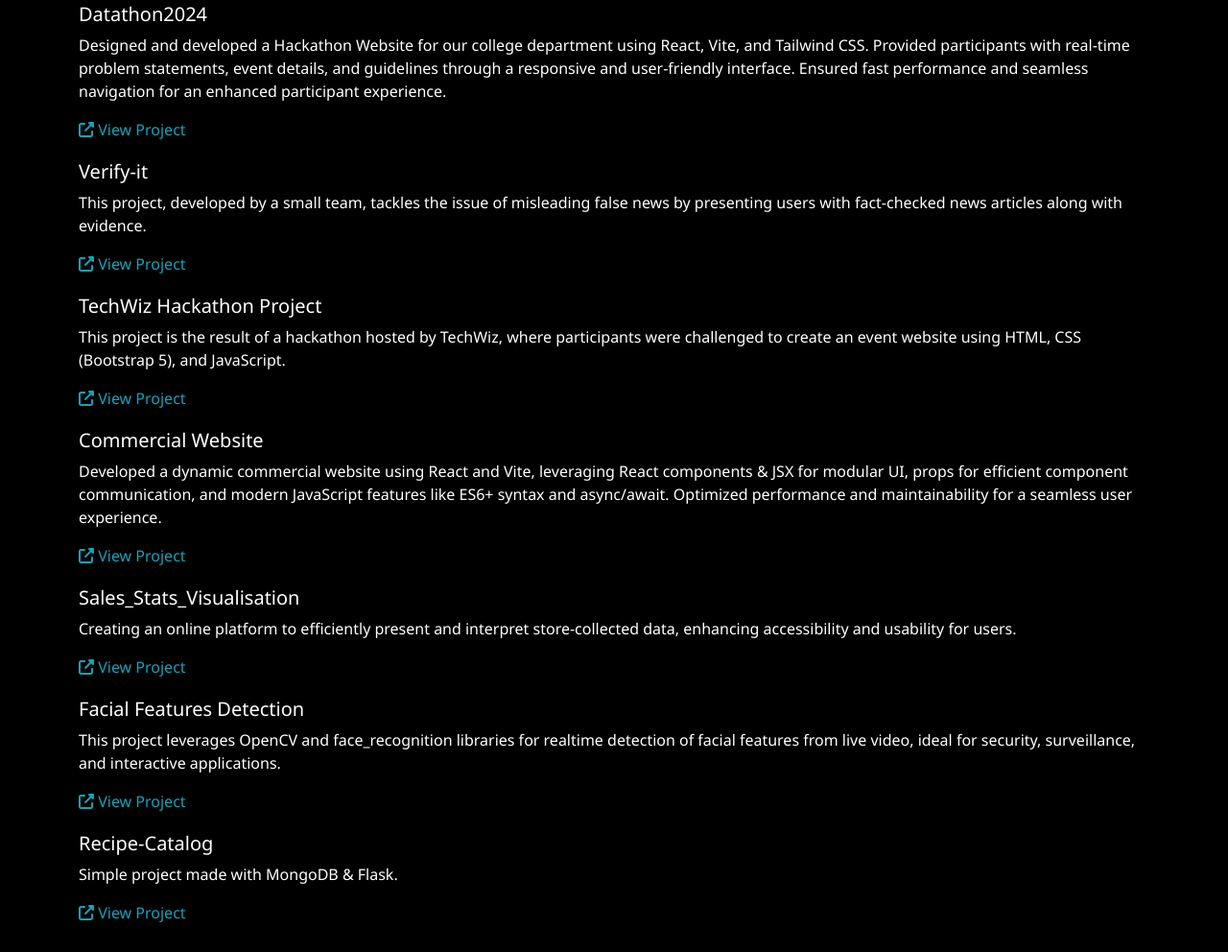
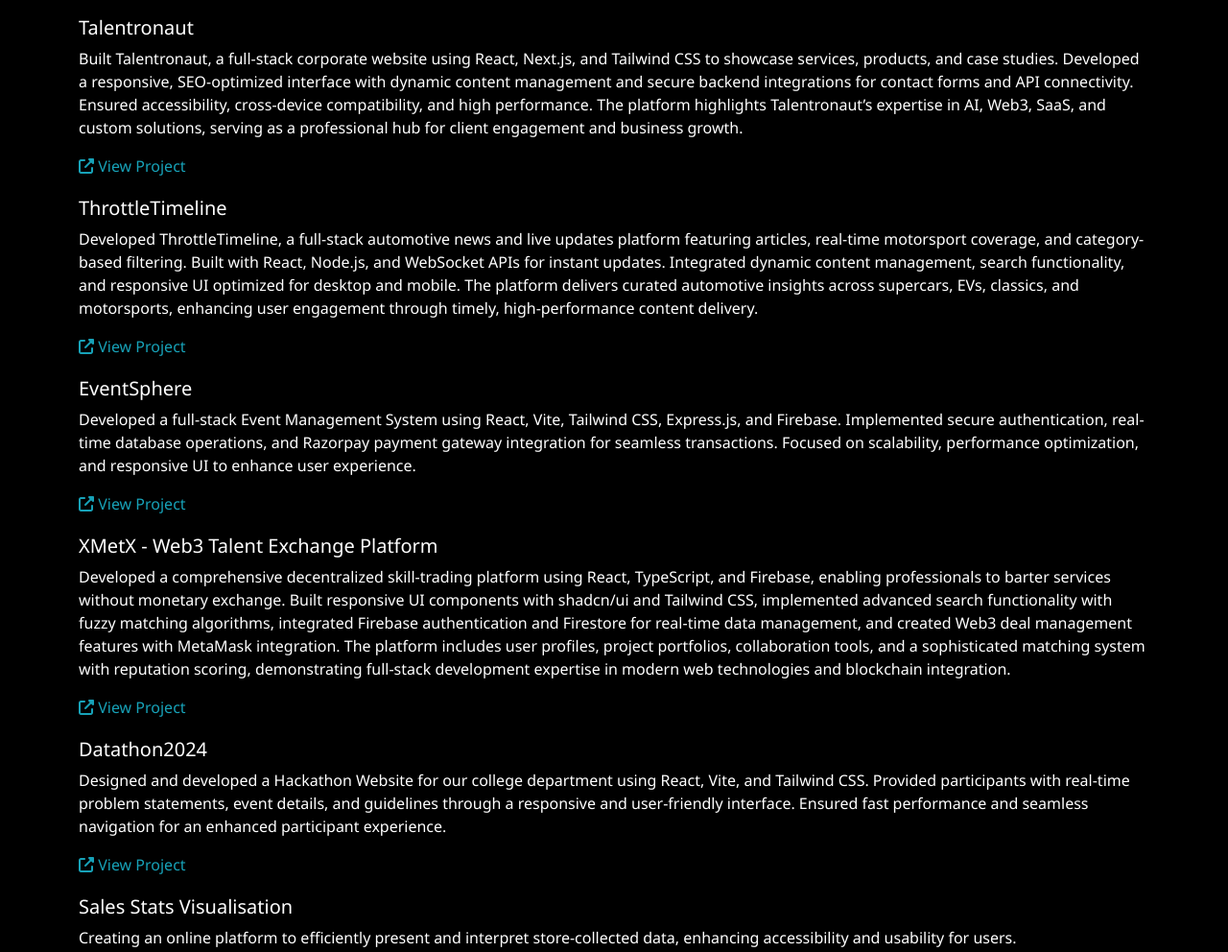
Before and after one commit to Souvik8426/Resume, a plain HTML site: page index.html in a window 1280 px wide. Shown: the part 1660-2652 px from the top of the page at 96% size. Drawn offline with nearby package versions, Linux system fonts and the light colour scheme.

Commit message:
Updated Projects

```diff
--- a/index.html
+++ b/index.html
@@ -35,6 +35,10 @@
             <div class="contact-info">
                 <p><i class="fas fa-map-marker-alt"></i> Chennai, Tamil Nadu</p>
                 <p><i class="fas fa-phone"></i> +91 9444359046</p>
+                <p>
+                    <i class="fas fa-globe"></i>
+                    <a href="https://souvik8426.netlify.app/" target="_blank">My Portfolio Site</a>
+                </p>
                 <p>
                     <i class="fas fa-envelope"></i>
                     <a href="mailto:souvikdas8426@gmail.com">souvikdas8426@gmail.com</a>
@@ -88,7 +92,7 @@
             <ul class="list-unstyled">
                 <li>
                     <strong>Operating Systems:</strong> Understanding of and familiarity with operating systems like
-                    Windows, Linux, and macOS(beginner level).
+                    Windows, Linux, and MacOS(beginner level).
                 </li>
                 <li>
                     <strong>Problem-Solving Skills:</strong> Ability to analyze complex problems and develop efficient
@@ -110,8 +114,22 @@
             <h2 class="section-title">Technical Skills</h2>
             <ul class="list-unstyled">
                 <li>HTML, CSS, JS, React Js & Ts, Bootstrap, Tailwind</li>
-                <li>Python, C, Bash, Git</li>
-                <li>Mongo Db, SQL</li>
+                <li>Python, Bash, Git</li>
+                <li>Firebase, Mongo Db, SQL</li>
+            </ul>
+        </section>
+
+        <!-- Internships -->
+        <section id="volunteering" class="mb-5">
+            <h2 class="section-title">Internships</h2>
+            <ul class="list-unstyled">
+                <li>
+                    <strong>Talentronaut</strong> - Full-Stack Dev, Chennai (July 2024 - Ongoing)
+                    <a href="https://drive.google.com/file/d/102VDg4QlUQ4Z42lMYW1sLAf4egX0os4-/view?usp=sharing"
+                        target="_blank">
+                        <i class="fas fa-external-link-alt"></i> Offer Letter
+                    </a>
+                </li>
             </ul>
         </section>
 
@@ -127,7 +145,7 @@
                     </a>
                 </li>
                 <li>
-                    <strong>Web Development</strong> - TEACHNOOK
+                    <strong>Web Development</strong> - Teachnook
                     <a href="https://drive.google.com/file/d/106ejSDwmLLBL7Q22rfzLyHhdgFLixO65/view?usp=sharing"
                         target="_blank">
                         <i class="fas fa-external-link-alt"></i> Link
@@ -154,6 +172,35 @@
         <section id="projects" class="mb-5">
             <h2 class="section-title">Projects</h2>
             <div class="project-item">
+                <h5>Talentronaut</h5>
+                <p>
+                    Built Talentronaut, a full-stack corporate website using React, Next.js, and Tailwind CSS to
+                    showcase services, products, and case studies. Developed a responsive, SEO-optimized interface with
+                    dynamic content management and secure backend integrations for contact forms and API connectivity.
+                    Ensured accessibility, cross-device compatibility, and high performance. The platform highlights
+                    Talentronaut’s expertise in AI, Web3, SaaS, and custom solutions, serving as a professional hub for
+                    client engagement and business growth.
+                </p>
+                <a href="https://www.talentronaut.in/" target="_blank">
+                    <i class="fas fa-external-link-alt"></i> View Project
+                </a>
+            </div>
+            <div class="project-item">
+                <h5>ThrottleTimeline</h5>
+                <p>
+                    Developed ThrottleTimeline, a full-stack automotive news and live updates platform featuring
+                    articles, real-time motorsport coverage, and category-based filtering. Built with React, Node.js,
+                    and WebSocket APIs for instant updates. Integrated dynamic content management, search
+                    functionality, and responsive UI optimized for desktop and mobile. The platform delivers curated
+                    automotive insights across supercars, EVs, classics, and motorsports, enhancing user engagement
+                    through timely, high-performance content delivery.
+
+                </p>
+                <a href="https://throttletimeline.netlify.app/" target="_blank">
+                    <i class="fas fa-external-link-alt"></i> View Project
+                </a>
+            </div>
+            <div class="project-item">
                 <h5>EventSphere</h5>
                 <p>
                     Developed a full-stack Event Management System using React, Vite, Tailwind CSS, Express.js, and
@@ -164,19 +211,22 @@
                     <i class="fas fa-external-link-alt"></i> View Project
                 </a>
             </div>
-            <!-- <div class="project-item">
-                <h5>Elysia</h5>
+            <div class="project-item">
+                <h5>XMetX - Web3 Talent Exchange Platform</h5>
                 <p>
-                    Built a safe and personalized content-sharing platform using React, Vite, Tailwind CSS, and
-                    Firebase. Integrated Hugging Face NLP models (MiniLM) for real-time content tagging and
-                    interest-based filtering. Designed with age-sensitive controls, anonymous posting, and mental
-                    health-friendly features to ensure a secure and mindful digital environment. Focused on modular
-                    architecture, privacy-first design, and user-centric experience.
+                    Developed a comprehensive decentralized skill-trading platform using React, TypeScript, and
+                    Firebase, enabling professionals to barter services without monetary exchange. Built responsive UI
+                    components with shadcn/ui and Tailwind CSS, implemented advanced search functionality with fuzzy
+                    matching algorithms, integrated Firebase authentication and Firestore for real-time data management,
+                    and created Web3 deal management features with MetaMask integration. The platform includes user
+                    profiles, project portfolios, collaboration tools, and a sophisticated matching system with
+                    reputation scoring, demonstrating full-stack development expertise in modern web technologies and
+                    blockchain integration.
                 </p>
-                <a href="https://eventspherebookings.netlify.app/" target="_blank">
+                <a href="https://xmetx.netlify.app/" target="_blank">
                     <i class="fas fa-external-link-alt"></i> View Project
                 </a>
-            </div> -->
+            </div>
             <div class="project-item">
                 <h5>Datathon2024</h5>
                 <p>
@@ -190,60 +240,12 @@
                 </a>
             </div>
             <div class="project-item">
-                <h5>Verify-it</h5>
-                <p>
-                    This project, developed by a small team, tackles the issue of misleading false news by presenting
-                    users with fact-checked news articles along with evidence.
-                </p>
-                <a href="https://verify-it-app.github.io/" target="_blank">
-                    <i class="fas fa-external-link-alt"></i> View Project
-                </a>
-            </div>
-            <div class="project-item">
-                <h5>TechWiz Hackathon Project</h5>
-                <p>
-                    This project is the result of a hackathon hosted by TechWiz, where participants were challenged to
-                    create an event website using HTML, CSS (Bootstrap 5), and JavaScript.
-                </p>
-                <a href="https://github.com/Souvik8426/CODEWEB" target="_blank">
-                    <i class="fas fa-external-link-alt"></i> View Project
-                </a>
-            </div>
-            <div class="project-item">
-                <h5>Commercial Website</h5>
-                <p>
-                    Developed a dynamic commercial website using React and Vite, leveraging React components & JSX for
-                    modular UI, props for efficient component communication, and modern JavaScript features like ES6+
-                    syntax and async/await. Optimized performance and maintainability for a seamless user experience.
-                </p>
-                <a href="https://github.com/Souvik8426/React_Basic_Website" target="_blank">
-                    <i class="fas fa-external-link-alt"></i> View Project
-                </a>
-            </div>
-            <div class="project-item">
-                <h5>Sales_Stats_Visualisation</h5>
+                <h5>Sales Stats Visualisation</h5>
                 <p>
                     Creating an online platform to efficiently present and interpret store-collected data, enhancing
                     accessibility and usability for users.
                 </p>
                 <a href="https://github.com/Souvik8426/Sales_Stats_Visualisation" target="_blank">
-                    <i class="fas fa-external-link-alt"></i> View Project
-                </a>
-            </div>
-            <div class="project-item">
-                <h5>Facial Features Detection</h5>
-                <p>
-                    This project leverages OpenCV and face_recognition libraries for realtime detection of facial
-                    features from live video, ideal for security, surveillance, and interactive applications.
-                </p>
-                <a href="https://github.com/Souvik8426/Face_recognisation/" target="_blank">
-                    <i class="fas fa-external-link-alt"></i> View Project
-                </a>
-            </div>
-            <div class="project-item">
-                <h5>Recipe-Catalog</h5>
-                <p>Simple project made with MongoDB &amp; Flask.</p>
-                <a href="https://github.com/Souvik8426/Recipe-Catalog" target="_blank">
                     <i class="fas fa-external-link-alt"></i> View Project
                 </a>
             </div>
@@ -269,7 +271,7 @@
                     the latest coding languages and frameworks.
                 </li>
                 <li>
-                    <strong>Riding:</strong> Beyond the rush of wind and the thrill of the ride, I find solace and
+                    <strong>Bike Riding:</strong> Beyond the rush of wind and the thrill of the ride, I find solace and
                     inspiration in the harmony between rider and machine, embracing the challenge of mastering both
                     skill and intuition.
                 </li>
```
